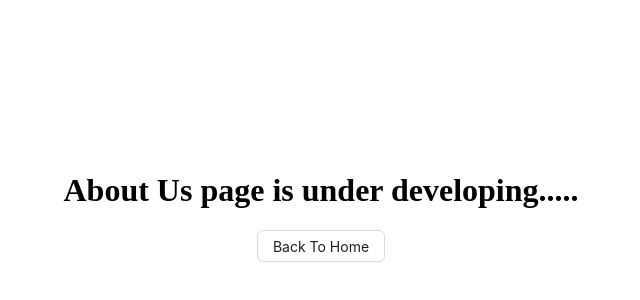
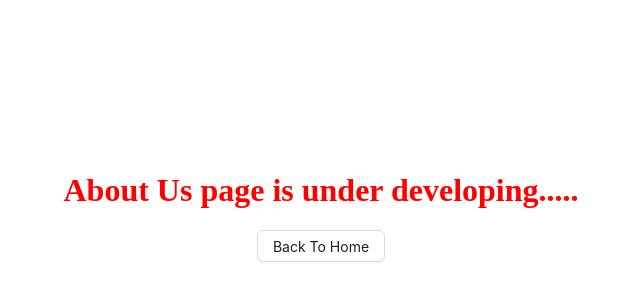
Before and after one commit to coderFaiisal/news-portal-nextjs, a Next.js app: page /about in a window 1280 px wide. Shown: the part 144-444 px from the top of the page, without its empty margins (319-959 px from the left). Built offline with nearby package versions, Linux system fonts and the light colour scheme.

Commit message:
tryout css module

```diff
--- a/src/pages/about.js
+++ b/src/pages/about.js
@@ -2,7 +2,7 @@ import { Button } from "antd";
 import Head from "next/head";
 import Link from "next/link";
 import RootLayout from "@/components/Layouts/RootLayout";
-
+import style from "@/styles/About.module.css";
 
 const AboutPage = () => {
   return (
@@ -13,7 +13,7 @@ const AboutPage = () => {
       }}
     >
       <Head>
-        <title>PH_NP-About Us</title>
+        <title>About Us</title>
         <meta
           name="description"
           content="This is news portal of programming hero made by next-js"
@@ -21,7 +21,7 @@ const AboutPage = () => {
         <meta name="viewport" content="width=device-width, initial-scale=1" />
         <link rel="icon" href="/favicon.ico" />
       </Head>
-      <h1>About Us page is under developing.....</h1>
+      <h1 className={style.title}>About Us page is under developing.....</h1>
       <Link href="/">
         <Button>Back To Home</Button>
       </Link>
@@ -31,7 +31,6 @@ const AboutPage = () => {
 
 export default AboutPage;
 
-
 AboutPage.getLayout = function getLayout(page) {
   return <RootLayout>{page}</RootLayout>;
 };
--- /dev/null
+++ b/src/styles/About.module.css
@@ -0,0 +1,3 @@
+.title {
+  color: red;
+}
```
